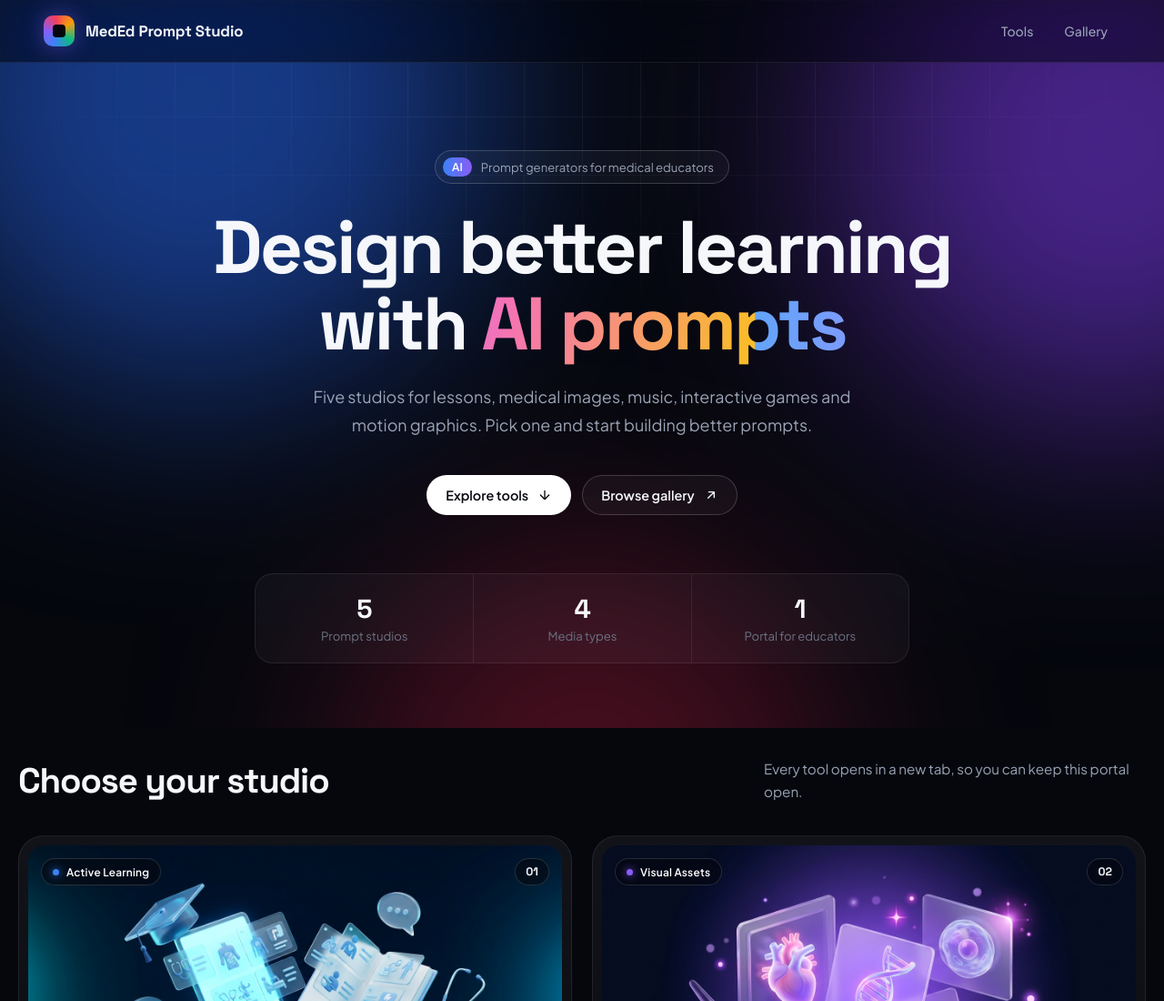
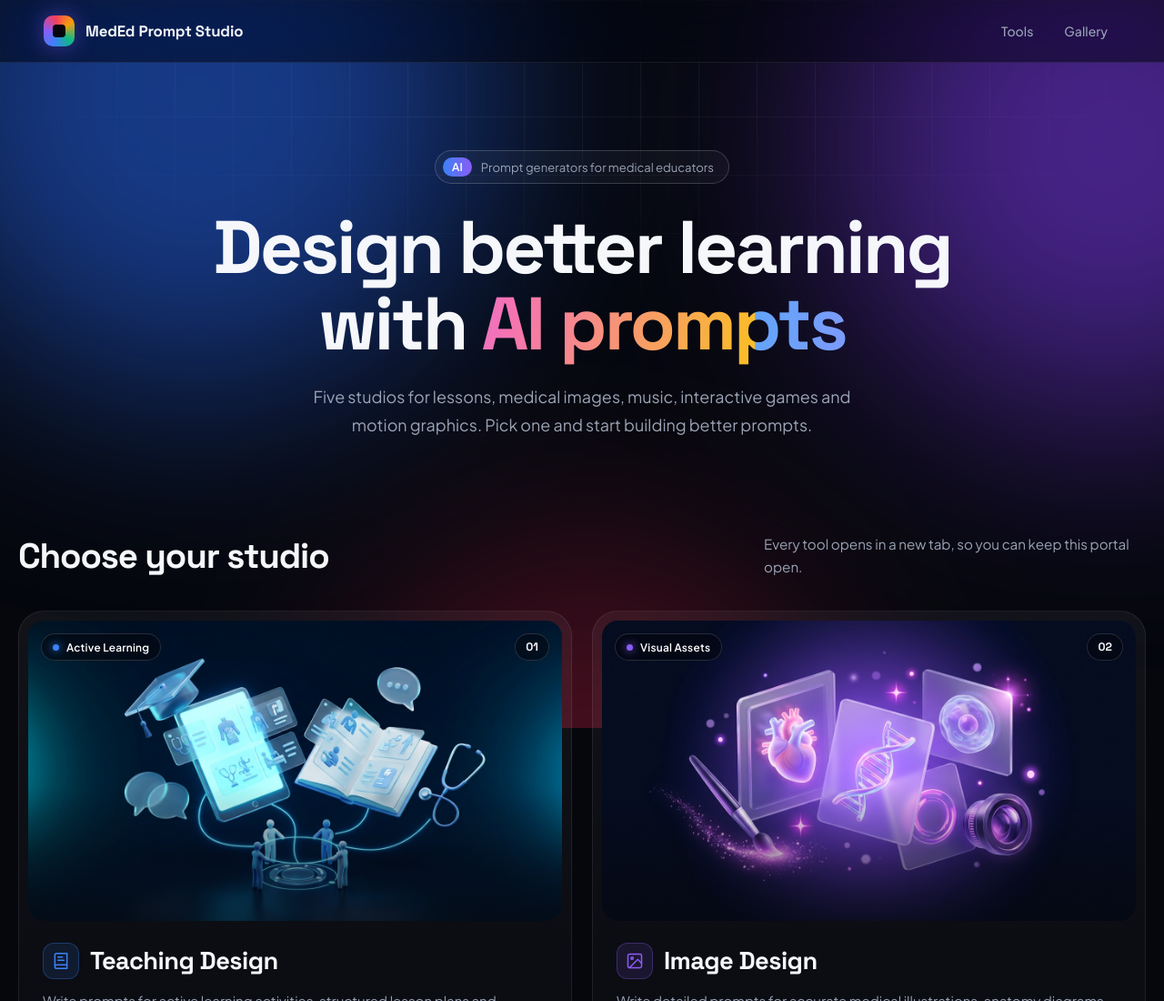
Before and after one commit to pchanut-ship-it/MedEducation_PortalWebPromptGenerator, a plain HTML site: page index.html in a window 1280 px wide. Shown: the top 1100 px of the page at 91% size. Drawn offline with Linux system fonts and the light colour scheme.

Commit message:
Update index.html

```diff
--- a/index.html
+++ b/index.html
@@ -168,29 +168,8 @@
             font-size: clamp(1rem, 1.4vw, 1.15rem);
             line-height: 1.7;
             max-width: 620px;
-            margin: 0 auto 40px;
+            margin: 0 auto;
         }
-        .hero-cta { display: inline-flex; gap: 12px; flex-wrap: wrap; justify-content: center; }
-
-        .stats {
-            margin: 64px auto 0;
-            display: grid;
-            grid-template-columns: repeat(3, 1fr);
-            max-width: 720px;
-            border: 1px solid var(--line);
-            border-radius: 20px;
-            background: var(--panel);
-            overflow: hidden;
-        }
-        .stat { padding: 20px 16px; }
-        .stat + .stat { border-left: 1px solid var(--line); }
-        .stat strong {
-            display: block;
-            font-family: 'Space Grotesk', sans-serif;
-            font-size: 1.8rem;
-            letter-spacing: -0.02em;
-        }
-        .stat span { color: var(--dim); font-size: 0.82rem; }
 
         /* ---------- Buttons ---------- */
         .btn {
@@ -442,8 +421,6 @@
             .cards { grid-template-columns: 1fr; }
             .card, .card.featured, .card:last-child { grid-column: span 1; }
             .card:last-child .cover { aspect-ratio: 16 / 10; }
-            .stats { grid-template-columns: 1fr; }
-            .stat + .stat { border-left: 0; border-top: 1px solid var(--line); }
         }
         @media (prefers-reduced-motion: reduce) {
             *, *::before, *::after { animation: none !important; transition: none !important; }
@@ -477,22 +454,6 @@
         <div class="eyebrow"><b>AI</b> Prompt generators for medical educators</div>
         <h1>Design better learning with <span class="grad">AI prompts</span></h1>
         <p>Five studios for lessons, medical images, music, interactive games and motion graphics. Pick one and start building better prompts.</p>
-        <div class="hero-cta">
-            <a href="#tools" class="btn btn-solid">
-                Explore tools
-                <svg viewBox="0 0 24 24" fill="none" stroke="currentColor" stroke-width="2" stroke-linecap="round" stroke-linejoin="round"><path d="M12 5v14M5 12l7 7 7-7"/></svg>
-            </a>
-            <a href="https://pchanut-ship-it.github.io/EduImagePromptGallery" target="_blank" rel="noopener" class="btn">
-                Browse gallery
-                <svg viewBox="0 0 24 24" fill="none" stroke="currentColor" stroke-width="2" stroke-linecap="round" stroke-linejoin="round"><path d="M7 17 17 7M8 7h9v9"/></svg>
-            </a>
-        </div>
-
-        <div class="stats">
-            <div class="stat"><strong>5</strong><span>Prompt studios</span></div>
-            <div class="stat"><strong>4</strong><span>Media types</span></div>
-            <div class="stat"><strong>1</strong><span>Portal for educators</span></div>
-        </div>
     </header>
 
     <main class="section wrap" id="tools">
```
